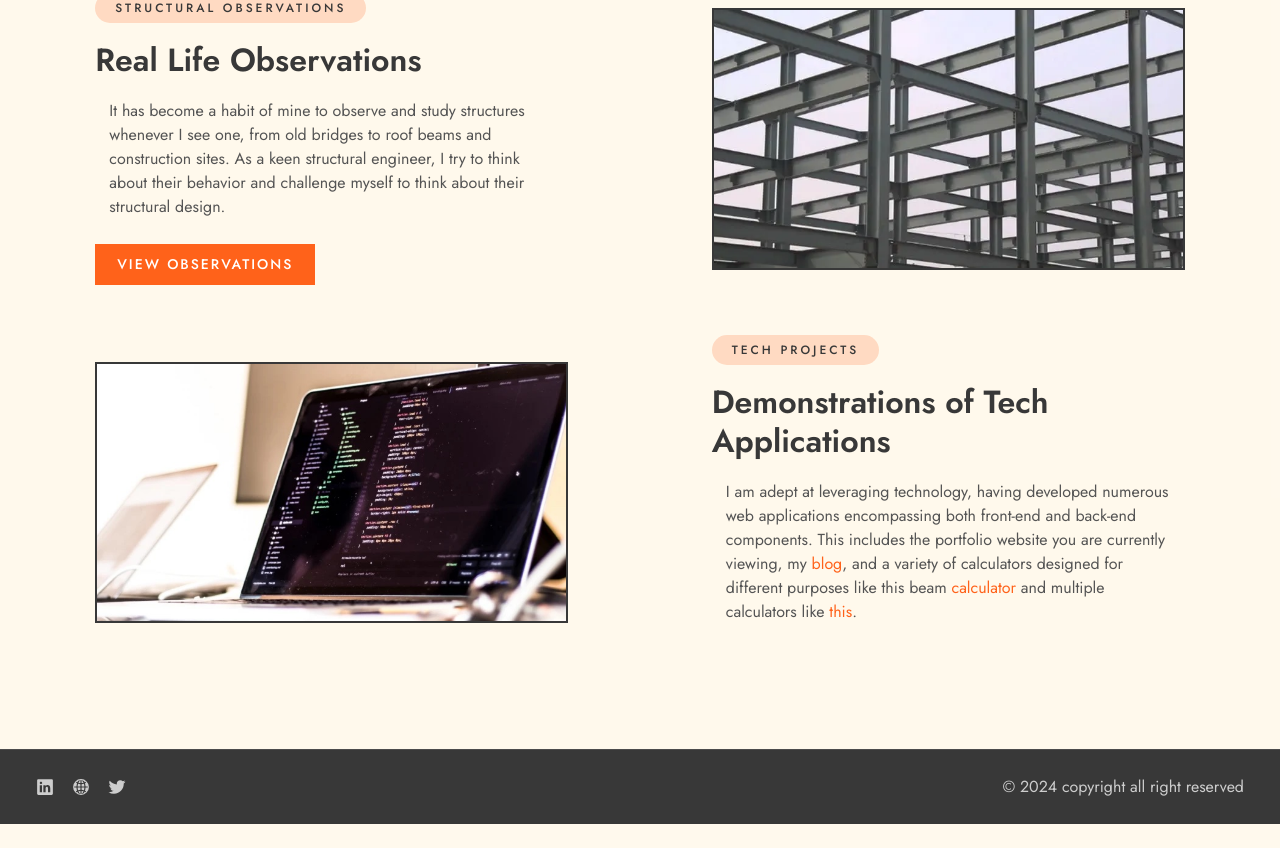
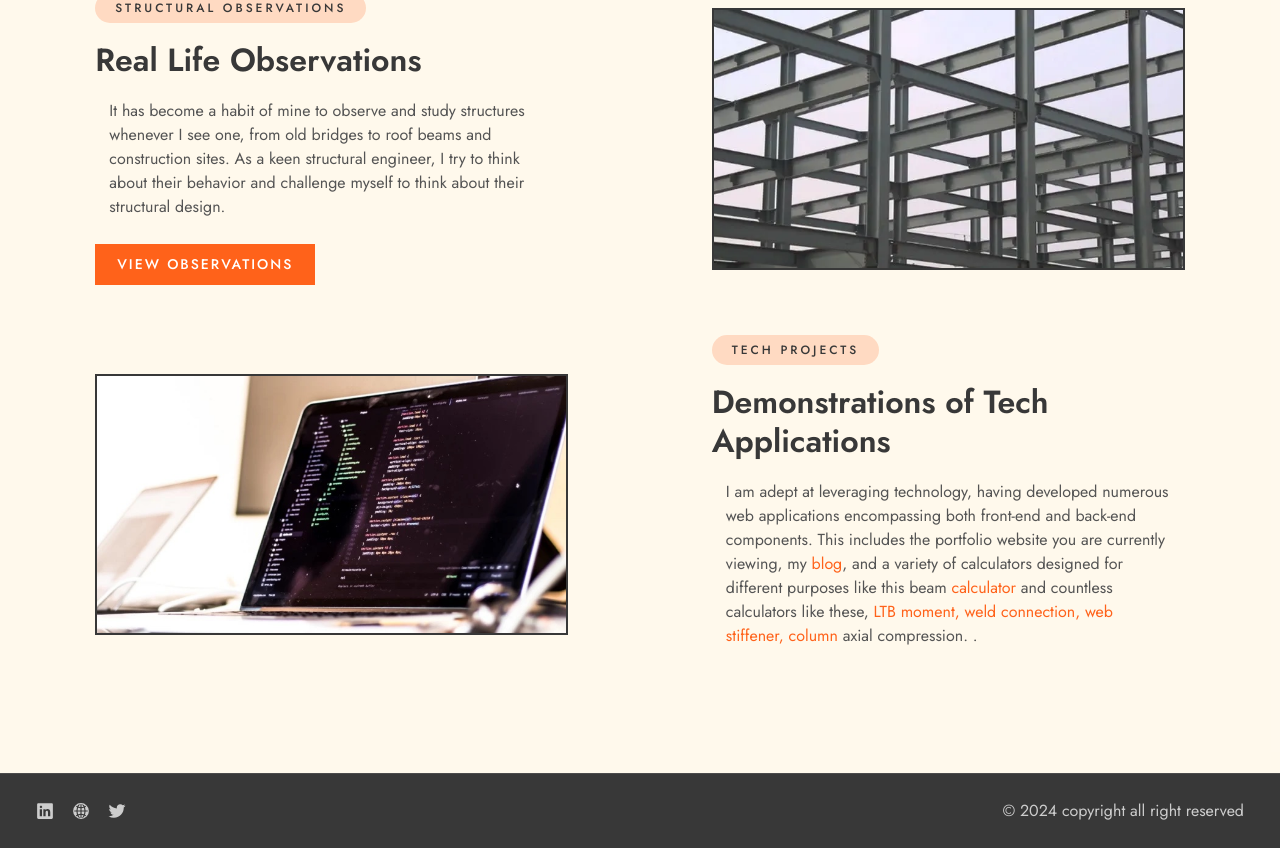
Before and after one commit to osstd/oshemy-sportfolio, a Flask app: page /portfolio in a window 1280 px wide. Shown: the part 2297-3145 px from the top of the page. Before the commit the page ends 3121 px from the top, so only its background shows below. Run offline with Flask 2, Linux system fonts and the light colour scheme; some libraries are stand-ins or nearby versions.

Commit message:
add calcs

```diff
--- a/templates/portfolio.html
+++ b/templates/portfolio.html
@@ -317,8 +317,17 @@
                                     and a variety of calculators designed
                                     for different purposes like this beam <a class="not-tag"
                                                                              href="https://beam-calculator-vercel.vercel.app">calculator</a>
-                                    and multiple calculators like <a class="not-tag"
-                                                                     href="https://the-column-calculator.vercel.app">this</a>.
+                                    and countless calculators like these, <a class="not-tag"
+                                                                            href="https://ltb-moment-calc.vercel.app">LTB
+                                    moment, </a>
+                                    <a class="not-tag"
+                                       href="https://weld-connection-calc.vercel.app">weld connection, </a>
+                                    <a class="not-tag"
+                                       href="https://web-stiffener-calc.vercel.app">web stiffener, </a>
+                                    <a class="not-tag"
+                                       href="https://column-axial-compression-calc.vercel.app">column</a> axial
+                                    compression.
+                                    .
                                 </p>
 
                                 <!--                                <a href="{{url_for('eo')}}" class="btn btn-primary">View observations</a>-->
```
Also changed, not shown: templates/index.html (+9 -9 lines).
